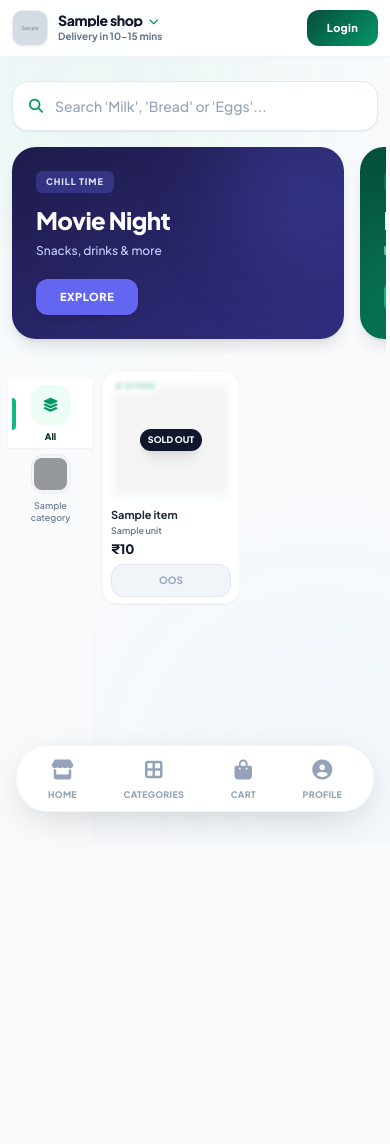
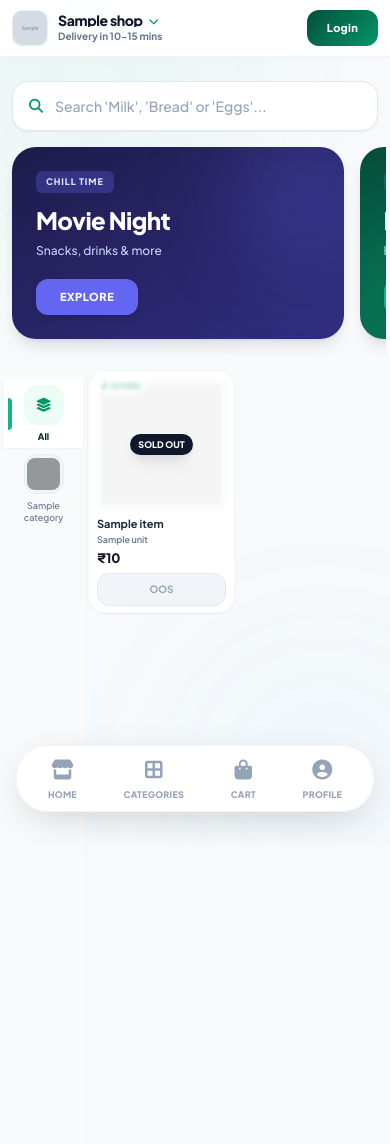
Before and after one commit to Ankus0001h/Jippy-Store-1.0, a Python web app: template templates/products.html in a window 390 px wide. Shown: the top 1144 px of the page. Run offline with Jinja, Linux system fonts and the light colour scheme; the template is opened without the code that fills it: most values are stand-ins (such as "Sample title", 1, 10 or a date in 2020); grey boxes marked "Sample" are stand-in pictures; some libraries are stand-ins or nearby versions; grey boxes are pictures that could not be loaded.

Commit message:
Update products.html

```diff
--- a/templates/products.html
+++ b/templates/products.html
@@ -96,10 +96,10 @@
 
   {% else %}
     <!-- Main View (Zepto Split Layout) -->
-    <div class="flex gap-2 sm:gap-6 items-start">
+    <div class="flex gap-0 sm:gap-6 items-start -mx-1 sm:mx-0">
 
       <!-- Left Sidebar: Categories -->
-      <div class="w-[90px] sm:w-[240px] shrink-0 sticky top-[60px] sm:top-[68px] h-[calc(100dvh-70px)] sm:h-[calc(100dvh-78px)] overflow-y-auto no-scrollbar flex flex-col pb-32 bg-[#f8fafc] border-r border-slate-100/50 pt-2 pl-1 sm:pl-0 shadow-[inset_-4px_0_10px_-10px_rgba(0,0,0,0.05)] rounded-tr-2xl">
+      <div class="w-[88px] sm:w-[240px] shrink-0 sticky top-[60px] sm:top-[68px] h-[calc(100dvh-70px)] sm:h-[calc(100dvh-78px)] overflow-y-auto overflow-x-hidden no-scrollbar flex flex-col pb-32 bg-[#f8fafc] border-r border-slate-100/50 pt-2 px-1 sm:px-0 shadow-[inset_-4px_0_10px_-10px_rgba(0,0,0,0.05)]">
         <a href="{{ url_for('index') }}"
            class="flex flex-col sm:flex-row items-center gap-1.5 sm:gap-4 px-2 py-1.5 sm:px-5 sm:py-3.5 transition-all relative group {% if not selected_category %} bg-white shadow-sm {% else %} hover:bg-white/60 {% endif %}"
            onclick="localStorage.removeItem('lastSearch')">
```
